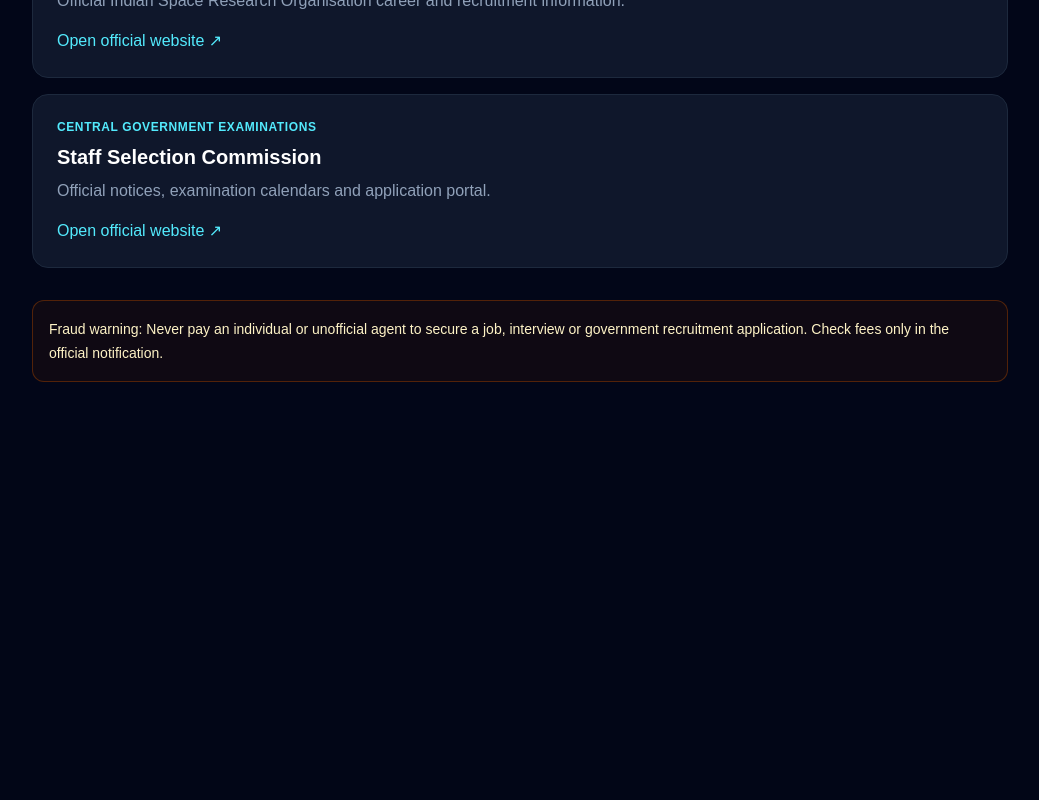
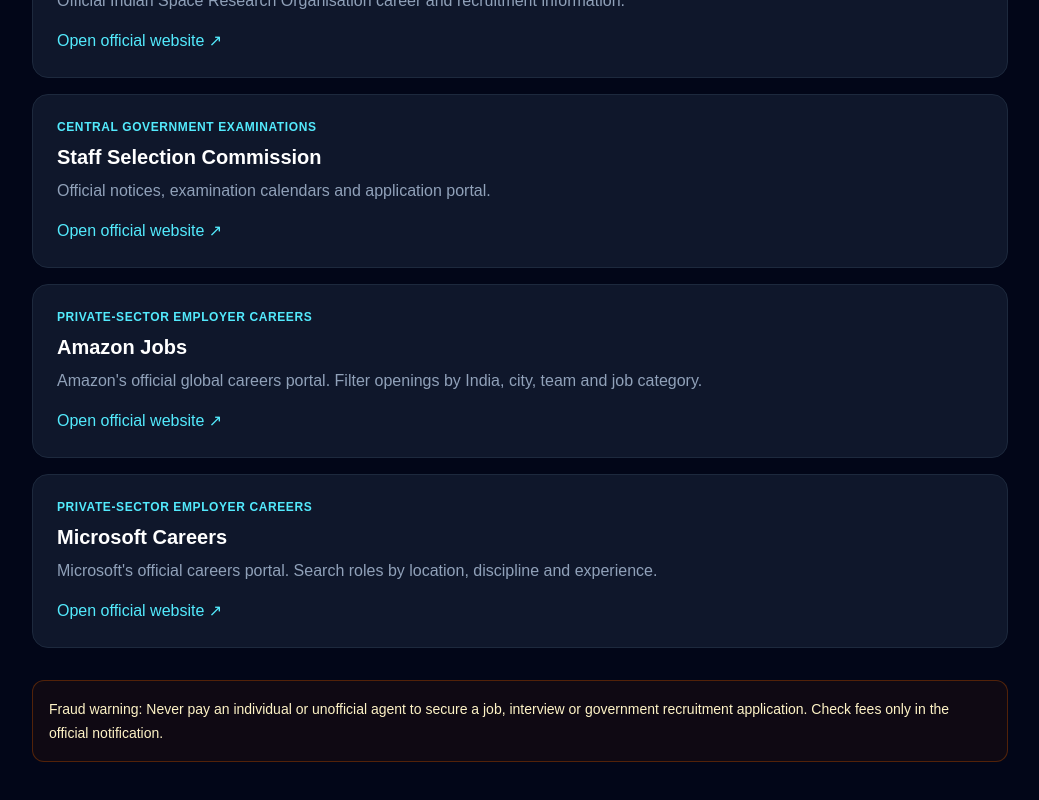
Before and after one commit to praveenchand-2005/ai-resume-analyser-and-job-matcher, a Next.js app in the folder jobbridge-platform/: page /sources in a window 1280 px wide. Shown: the part 1168-1968 px from the top of the page, without its empty margins (120-1159 px from the left). Before the commit the page ends 1598 px from the top, so only its background shows below. Built offline with nearby package versions, Linux system fonts and the light colour scheme.

Commit message:
feat(jobbridge): add verified private-sector career sources

```diff
--- a/jobbridge-platform/app/sources/page.tsx
+++ b/jobbridge-platform/app/sources/page.tsx
@@ -6,8 +6,10 @@ const sources=[
  {name:"Union Public Service Commission",type:"Central government recruitment",url:"https://upsc.gov.in/recruitment/recruitment-advertisement",detail:"Official recruitment advertisements and application information."},
  {name:"Employment News",type:"Government employment publication",url:"https://employmentnews.gov.in/NewEmp/Home.aspx",detail:"Government employment news and recruitment notices."},
  {name:"ISRO Careers",type:"Public-sector technical recruitment",url:"https://www.isro.gov.in/Careers.html",detail:"Official Indian Space Research Organisation career and recruitment information."},
- {name:"Staff Selection Commission",type:"Central government examinations",url:"https://ssc.gov.in/",detail:"Official notices, examination calendars and application portal."}
+ {name:"Staff Selection Commission",type:"Central government examinations",url:"https://ssc.gov.in/",detail:"Official notices, examination calendars and application portal."},
+ {name:"Amazon Jobs",type:"Private-sector employer careers",url:"https://www.amazon.jobs/",detail:"Amazon's official global careers portal. Filter openings by India, city, team and job category."},
+ {name:"Microsoft Careers",type:"Private-sector employer careers",url:"https://careers.microsoft.com/",detail:"Microsoft's official careers portal. Search roles by location, discipline and experience."}
 ];
 
-export const metadata={title:"Official Job Sources | JobBridge India",description:"A directory of official Indian government recruitment and employment portals."};
+export const metadata={title:"Official Job Sources | JobBridge India",description:"Official Indian government recruitment portals and employer career websites."};
 export default function SourcesPage(){return <main className="min-h-screen bg-slate-950 text-white"><div className="mx-auto max-w-5xl px-6 py-12"><Link href="/" className="text-cyan-300">← JobBridge India</Link><p className="mt-10 text-sm font-bold uppercase tracking-[.2em] text-cyan-300">Source directory</p><h1 className="mt-2 text-4xl font-black">Go straight to trusted recruitment sources.</h1><p className="mt-4 max-w-2xl leading-7 text-slate-400">Use these official destinations to verify recruitment notices, eligibility, deadlines and application links. JobBridge India is an independent discovery service and is not affiliated with these organisations.</p><div className="mt-8 space-y-4">{sources.map((source)=><article key={source.url} className="rounded-2xl border border-slate-800 bg-slate-900 p-6"><p className="text-xs font-bold uppercase tracking-wider text-cyan-300">{source.type}</p><h2 className="mt-2 text-xl font-bold">{source.name}</h2><p className="mt-2 leading-6 text-slate-400">{source.detail}</p><a href={source.url} target="_blank" rel="noopener noreferrer" className="mt-4 inline-block font-semibold text-cyan-300 underline">Open official website ↗</a></article>)}</div><p className="mt-8 rounded-xl border border-amber-800/50 bg-amber-950/20 p-4 text-sm leading-6 text-amber-100">Fraud warning: Never pay an individual or unofficial agent to secure a job, interview or government recruitment application. Check fees only in the official notification.</p></div></main>}
```
